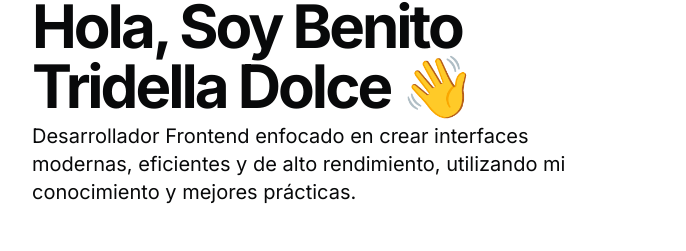
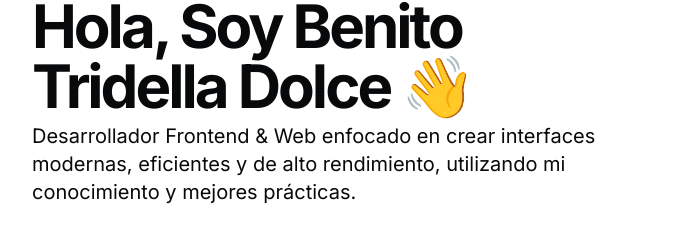
Before and after one commit to Benit0Trdlla/Portfolio, a Next.js app: page / in a window 1280 px wide. Shown: the part 92-343 px from the top of the page, without its empty margins (296-982 px from the left). Built offline with nearby package versions, Linux system fonts and the light colour scheme.

Commit message:
Fix. text description.

```diff
--- a/src/data/resume.tsx
+++ b/src/data/resume.tsx
@@ -8,7 +8,7 @@ export const DATA = {
   location: "Rosario, SF",
   locationLink: "https://www.google.com/maps/place/rosario",
   description:
-    "Desarrollador Frontend enfocado en crear interfaces modernas, eficientes y de alto rendimiento, utilizando mi conocimiento y mejores prácticas.",
+    "Desarrollador Frontend & Web enfocado en crear interfaces modernas, eficientes y de alto rendimiento, utilizando mi conocimiento y mejores prácticas.",
   summary:
     "Técnico Informático y Desarrollador Frontend con experiencia en HTML5, CSS3, JavaScript, React, Styled Components, Componentes reutilizables, Bootstrap y Next.js. Conocimientos sólidos en el desarrollo e integración de APIs REST, y utilizo Git para el control de versiones. Siempre abierto a aprender y adaptarme a nuevas tecnologías y entornos de desarrollo.",
   avatarUrl: "/me.png",
```
